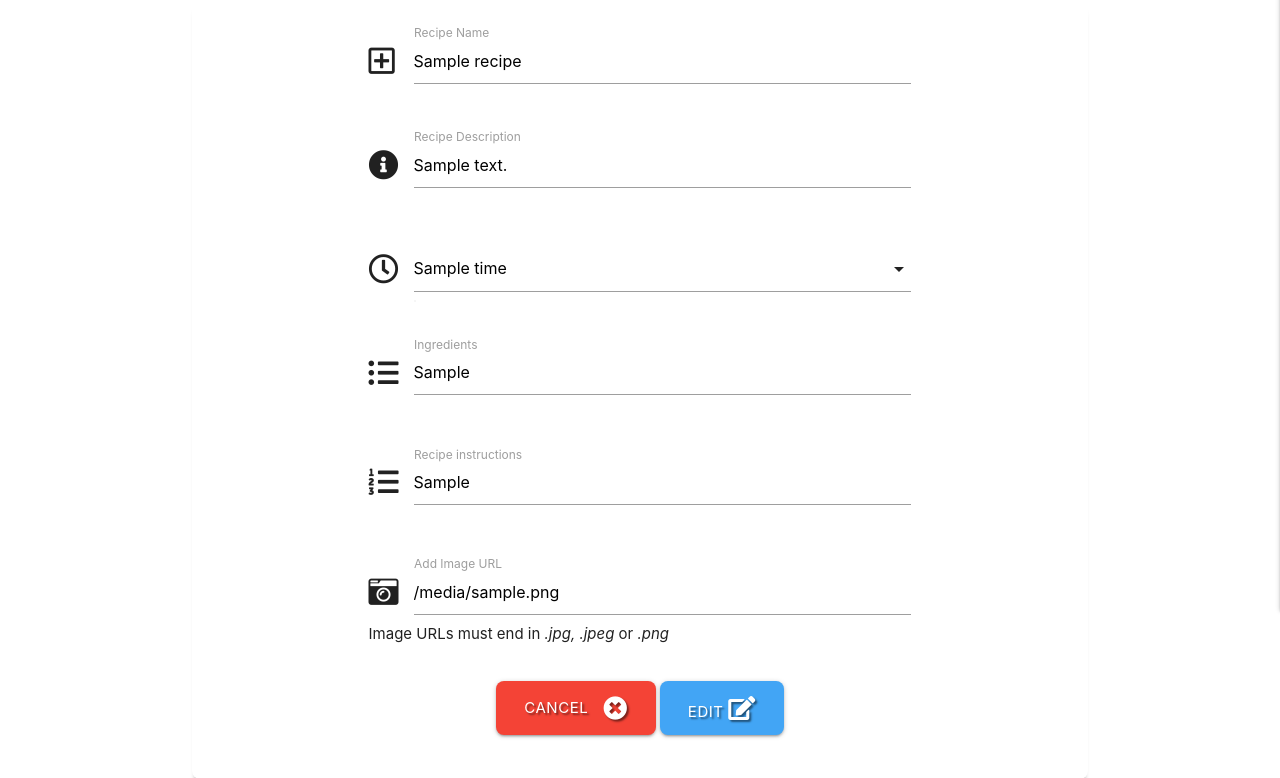
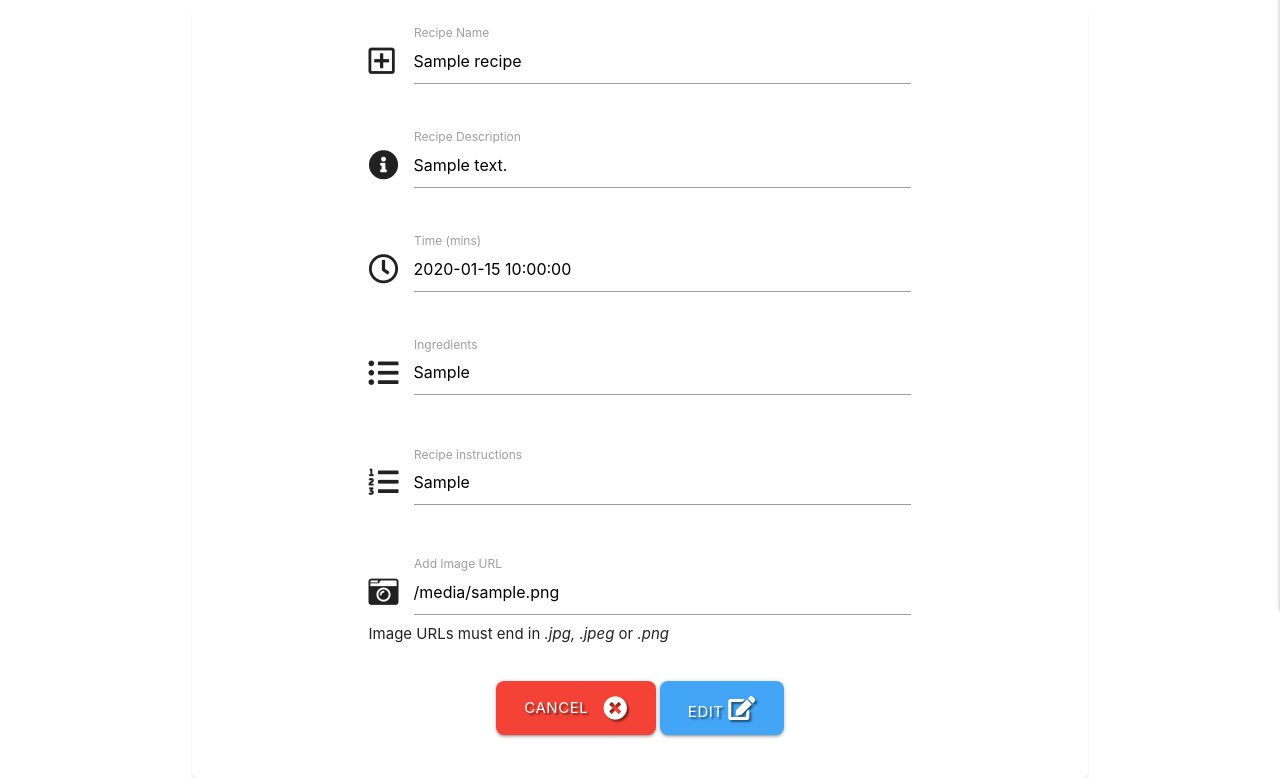
Before and after one commit to Craig-Ryan/get-fed-MS3, a Flask app: template templates/edit_recipe.html in a window 1280 px wide. Shown: the part 250-1028 px from the top of the page. Run offline with Flask 2, Linux system fonts and the light colour scheme; the template is opened without the code that fills it: most values are stand-ins (such as "Sample title", 1, 10 or a date in 2020); some libraries are stand-ins or nearby versions.

Commit message:
Change Time select to an input

```diff
--- a/app.py
+++ b/app.py
@@ -7,8 +7,6 @@ from bson.objectid import ObjectId
 from werkzeug.security import generate_password_hash, check_password_hash
 if os.path.exists("env.py"):
     import env
-
-COOKING_TIME = ((30, '<30 mins'), (60, '<60 mins'), (61, '>60 mins'))
 
 app = Flask(__name__)
 
@@ -118,7 +116,7 @@ def add_recipe():
         flash("Recipe Successfully Added")
         return redirect(url_for("my_recipes", username=username))
 
-    return render_template("add_recipe.html", times=COOKING_TIME)
+    return render_template("add_recipe.html")
 
 
 @app.route("/edit_recipe/<recipe_id>", methods=["GET", "POST"])
@@ -140,7 +138,7 @@ def edit_recipe(recipe_id):
         flash("Recipe Updated")
 
     recipe = mongo.db.recipes.find_one({"_id": ObjectId(recipe_id)})
-    return render_template("edit_recipe.html", recipe=recipe, times=COOKING_TIME)
+    return render_template("edit_recipe.html", recipe=recipe)
 
 
 @app.route("/get_recipe/<recipe_id>", methods=["GET"])
@@ -148,7 +146,7 @@ def get_recipe(recipe_id):
     recipe = mongo.db.recipes.find_one({"_id": ObjectId(recipe_id)})
     # import pdb;pdb.set_trace()
     return render_template("get_recipe.html",
-    recipe=recipe, times=COOKING_TIME)
+    recipe=recipe)
 
 
 if __name__ == "__main__":
--- a/templates/edit_recipe.html
+++ b/templates/edit_recipe.html
@@ -37,24 +37,17 @@
             <div class="row">
               <div class="input-field col s12 m8 offset-m2">
               <i class="far fa-clock prefix"></i>
-                <select id="time_name" name="time_name" class="validate" required>
-                  <option value="" disabled>Time to prepare</option>
-                  {% for value, label in times %}
-                    {% if value %}
-                      <option value="{{ value }}" selected>{{ label }}</option>
-                    {% else %}
-                      <option value="{{ value }}">{{ label }}</option>
-                    {% endif %}
-                  {% endfor %}
-                  <!-- {% for time in times %}
-                    {% if time.time_name == time.time_name %}
-                      <option value="{{ time.time_name }}" selected>{{ time.time_name }}</option>
-                    {% else %}
-                      <option value="{{ time.time_name }}">{{ time.time_name }}</option>
-                    {% endif %}
-                  {% endfor %} -->
-                </select>
-                <!-- <label for="time_name"></label> -->
+                <input
+                  id="recipe_time"
+                  name="recipe_time"
+                  minlength="1"
+                  maxlength="3"
+                  value="{{ recipe.recipe_time}}"
+                  type="text"
+                  class="validate"
+                  required
+                />
+                <label for="recipe_time">Time (mins)</label>
               </div>
             </div>
           <!-- Ingredients -->
--- a/templates/get_recipe.html
+++ b/templates/get_recipe.html
@@ -11,11 +11,12 @@
         </h3>
         <p>By: {{ recipe.created_by }}</p>
         <p> {{ recipe.recipe_description }}</p>
-        {% for value, label in times %}
+        <p>{{ recipe.recipe_time }} mins</p>
+        <!-- {% for value, label in times %}
             {% if value | string() == recipe.recipe_time %}
                 <p>{{ label }}</p>
             {% endif %}
-        {% endfor %}
+        {% endfor %} -->
         <p> {{ recipe.recipe_ingredients }}</p>
         <p> {{ recipe.recipe_method }}</p>
         <img src="{{ recipe.recipe_image }}" alt="Image for {{ recipe.recipe_name }}" height="400px" width="400px">
```
Also changed, not shown: templates/add_recipe.html (+11 -7 lines).
